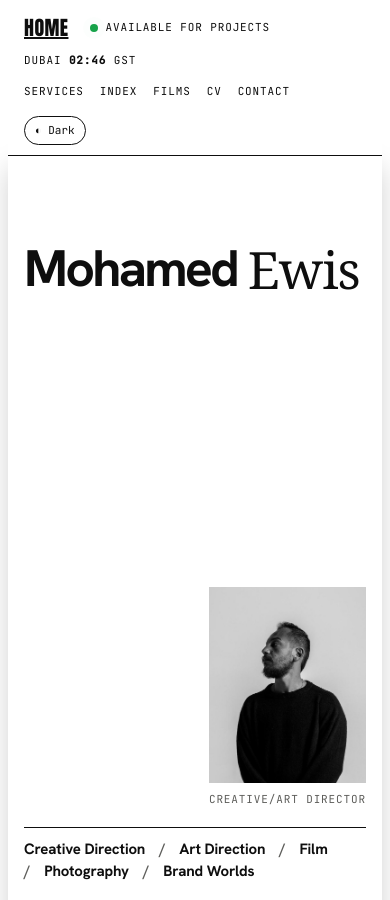
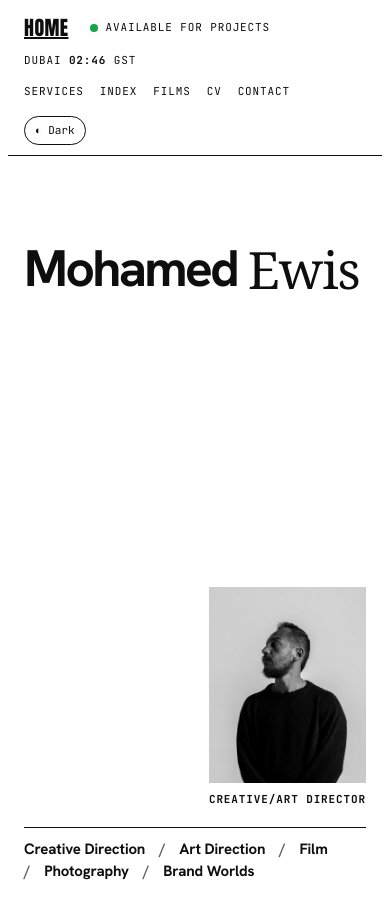
Before and after one commit to Msayed25/mohamed-ewis, a Jekyll site: the page built from index.html, in a window 390 px wide and 900 px high. Built offline with Jekyll 4.4.1, drawn with Linux system fonts in a browser that asks for light colours; some web fonts are replaced.

Commit message:
Landing: Creative/Art Director label in bold; fix dark mode (landing class renamed so it no longer picks up the white collage-pin card style)

```diff
--- a/_layouts/default.html
+++ b/_layouts/default.html
@@ -12,7 +12,7 @@
 <meta name="twitter:card" content="summary_large_image">
 <link rel="preconnect" href="https://fonts.googleapis.com">
 <link rel="preconnect" href="https://fonts.gstatic.com" crossorigin>
-<link rel="stylesheet" href="https://fonts.googleapis.com/css2?family=Anton&family=Hanken+Grotesk:wght@400;500;700;800&family=Instrument+Serif:ital@0;1&family=JetBrains+Mono:wght@400;500&family=Oswald:wght@300&display=swap">
+<link rel="stylesheet" href="https://fonts.googleapis.com/css2?family=Anton&family=Hanken+Grotesk:wght@400;500;700;800&family=Instrument+Serif:ital@0;1&family=JetBrains+Mono:wght@400;500;700&family=Oswald:wght@300&display=swap">
 <link rel="stylesheet" href="https://fonts.googleapis.com/css2?family=Rubik+Mono+One&family=Permanent+Marker&text=EWISewis&display=swap" media="print" onload="this.media='all'">
 <link rel="stylesheet" href="{{ '/assets/site.css' | relative_url }}">
 <script>try{var t=localStorage.getItem('ewis-theme');if(t)document.documentElement.dataset.theme=t}catch(e){}</script>
--- a/assets/site.css
+++ b/assets/site.css
@@ -338,7 +338,7 @@ html.view-open,html.view-open body{overflow:hidden}
 
 /* ---------- landing (client feedback round 2, Nov 2026): a film timecode rolls, the name slides up and the portrait fades in.
    Then, while you scroll, the stage stays pinned: the full-width name shrinks into the top-left corner, the portrait grows,
-   the disciplines fade out and a short line fades in (site.js adds .pin and sets the positions). Without script, or with
+   the disciplines fade out and a short line fades in (site.js adds .pinned and sets the positions). Without script, or with
    reduced motion, it is a plain stacked layout. ---------- */
 .landing{position:relative;border-bottom:1px solid var(--ink);padding-block:clamp(36px,5vw,64px) clamp(28px,4vw,44px)}
 .landing h1{font:600 clamp(36px,10.5vw,184px)/.9 var(--body);letter-spacing:-.05em;margin:0;white-space:nowrap;position:relative;z-index:2}
@@ -351,7 +351,7 @@ html.view-open,html.view-open body{overflow:hidden}
 .landing .vf .pic{aspect-ratio:4/5;overflow:hidden;background:#c2c2c2;height:100%}
 .landing .vf img{width:100%;height:100%;object-fit:cover;object-position:50% 20%;filter:grayscale(1);display:block;opacity:0;transition:opacity 1.1s ease .45s}
 .landing.go .vf img{opacity:1}
-.landing .role{margin:8px 0 0;text-align:right;color:var(--soft);opacity:0;transition:opacity .8s .9s}
+.landing .role{margin:8px 0 0;text-align:right;color:var(--ink);font-weight:700;opacity:0;transition:opacity .8s .9s}
 .landing .bio{font-size:clamp(16px,1.35vw,20px);line-height:1.5;max-width:560px;margin:28px 0 0}
 .landing .low{list-style:none;margin:28px 0 0;padding:12px 0 0;border-top:1px solid var(--ink);display:flex;flex-wrap:wrap;gap:2px 14px;font:700 clamp(15px,1.4vw,22px)/1.3 var(--body);letter-spacing:-.01em;opacity:0;transition:opacity .8s .9s}
 .landing .low li+li::before{content:"/";margin-right:14px;color:var(--soft)}
@@ -362,14 +362,14 @@ html.view-open,html.view-open body{overflow:hidden}
 .landing .tc span{margin-left:14px;margin-bottom:12px;color:var(--soft)}
 .landing.go .tc{opacity:0;visibility:hidden}
 /* pinned (scripted) version */
-.landing.pin{height:250vh;padding:0}
-.landing.pin .stage{position:sticky;top:var(--barh,60px);height:calc(100vh - var(--barh,60px));height:calc(100svh - var(--barh,60px));overflow:hidden}
-.landing.pin h1{position:absolute;left:0;top:0;transform-origin:0 0;will-change:transform}
-.landing.pin .vf,.landing.pin .role,.landing.pin .bio,.landing.pin .low{position:absolute;margin:0}
-.landing.pin .vf{will-change:transform}
-.landing.pin .role{right:var(--gx)}
-.landing.pin .bio{left:var(--gx);opacity:var(--bv,0);transform:translateY(calc((1 - var(--bv,0)) * 20px))}
-.landing.pin .low{left:var(--gx);right:var(--gx);bottom:clamp(18px,3vh,32px)}
+.landing.pinned{height:250vh;padding:0}
+.landing.pinned .stage{position:sticky;top:var(--barh,60px);height:calc(100vh - var(--barh,60px));height:calc(100svh - var(--barh,60px));overflow:hidden}
+.landing.pinned h1{position:absolute;left:0;top:0;transform-origin:0 0;will-change:transform}
+.landing.pinned .vf,.landing.pinned .role,.landing.pinned .bio,.landing.pinned .low{position:absolute;margin:0}
+.landing.pinned .vf{will-change:transform}
+.landing.pinned .role{right:var(--gx)}
+.landing.pinned .bio{left:var(--gx);opacity:var(--bv,0);transform:translateY(calc((1 - var(--bv,0)) * 20px))}
+.landing.pinned .low{left:var(--gx);right:var(--gx);bottom:clamp(18px,3vh,32px)}
 @media (prefers-reduced-motion:reduce){.landing .tc{display:none}.landing h1 b,.landing .vf img,.landing .low,.landing .role{transition:none}}
 
 /* ---------- expertise statement after the landing (deck slide 7): one heavy paragraph, first line indented; words darken as you scroll (site.js) ---------- */
--- a/assets/site.js
+++ b/assets/site.js
@@ -105,7 +105,7 @@
      top-left corner, the portrait grows on the right, the disciplines fade out and a short line fades in */
   var landing = $('.landing'), stage = landing && $('.stage', landing);
   if (landing && stage && !reduce) {
-    landing.classList.add('pin');
+    landing.classList.add('pinned');
     var lName = $('h1', landing), lPic = $('.vf', landing), lRole = $('.role', landing), lBio = $('.bio', landing), lLow = $('.low', landing);
     var lerp = function (a, b, t) { return a + (b - a) * t; };
     var clamp01 = function (x) { return Math.max(0, Math.min(1, x)); };
@@ -113,7 +113,7 @@
     var L = null, landBusy = false;
     var measure = function () {
       var W = stage.clientWidth, H = stage.clientHeight, g = parseFloat(getComputedStyle(landing).paddingLeft) || 0, phone = W < 760 || H > W * 1.15;
-      if (!g) { landing.classList.remove('pin'); g = parseFloat(getComputedStyle(landing).paddingLeft) || 16; landing.classList.add('pin'); }
+      if (!g) { landing.classList.remove('pinned'); g = parseFloat(getComputedStyle(landing).paddingLeft) || 16; landing.classList.add('pinned'); }
       landing.style.setProperty('--gx', g + 'px');
       lName.style.transform = 'none';
       var nw = lName.offsetWidth, nh = lName.offsetHeight, lowH = lLow ? lLow.offsetHeight : 0, lowB = lLow ? parseFloat(getComputedStyle(lLow).bottom) : 24;
```
